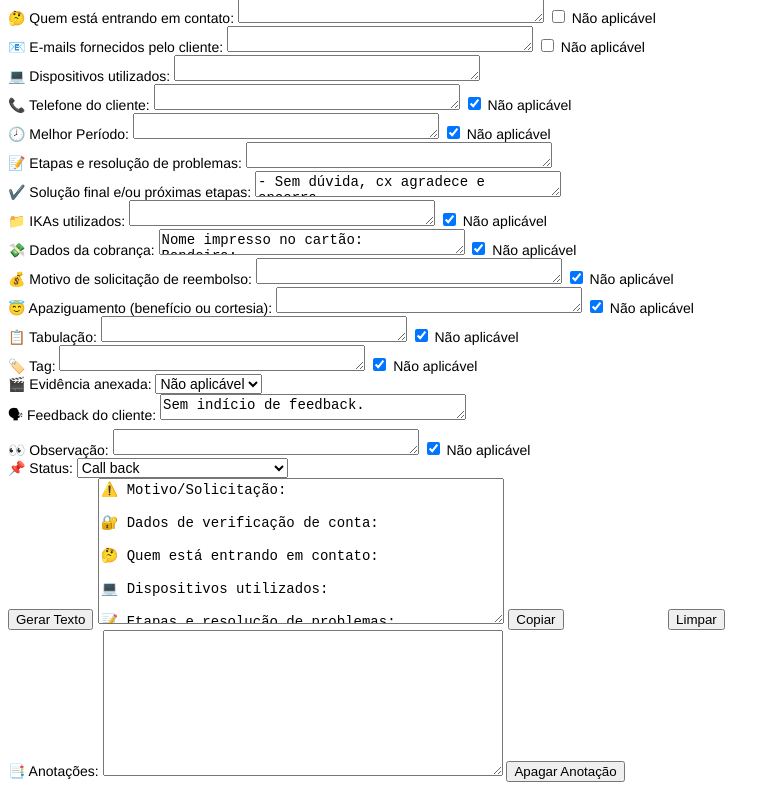
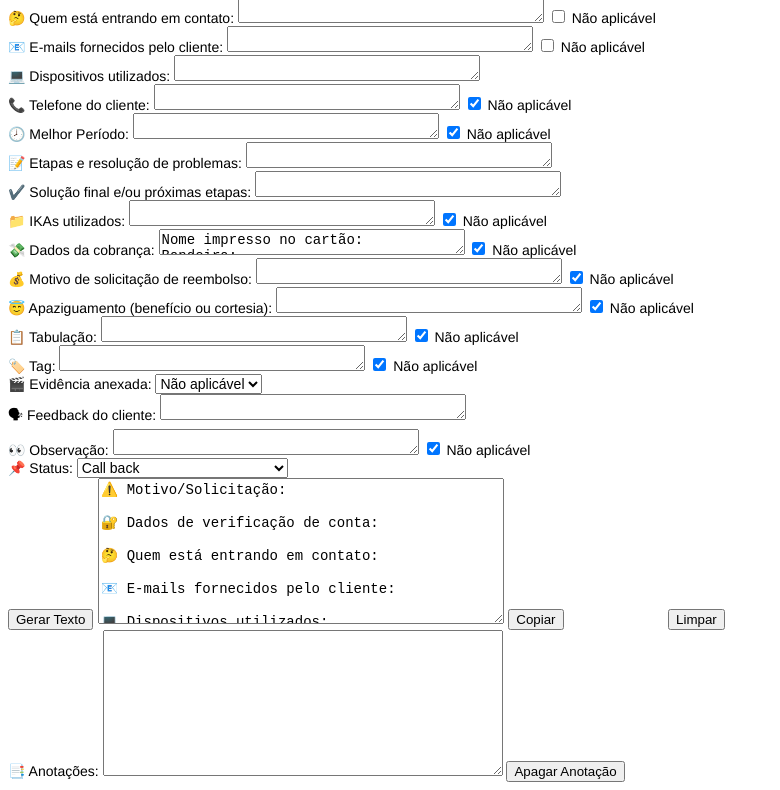
Before and after one commit to 3012notes94/templatechatpadrao, a plain HTML site: page index.html in a window 1280 px wide. Both pictures are taken after a click on the button "Gerar Texto". Shown: the part 183-973 px from the top of the page, without its empty margins (0-780 px from the left). Drawn offline with Linux system fonts and the light colour scheme.

Commit message:
index.html

```diff
--- a/index.html
+++ b/index.html
@@ -86,7 +86,7 @@
     </div>
     <div class="linha">
       <span id="emoji9">✔️</span> Solução final e/ou próximas etapas:
-      <textarea id="solucaoProximasEtapas" class="bloco-notas">- Sem dúvida, cx agradece e encerra.</textarea>
+      <textarea id="solucaoProximasEtapas" class="bloco-notas"></textarea>
     </div>
     <div class="linha" id="linhaIKAs">
       <span id="emoji10">📁</span> IKAs utilizados:
@@ -134,7 +134,7 @@ Valor cobrado: R$ </textarea>
     </div>
     <div class="linha">
       <span id="emoji16">🗣</span> Feedback do cliente:
-      <textarea id="feedbackCliente" class="bloco-notas">Sem indício de feedback.</textarea>
+      <textarea id="feedbackCliente" class="bloco-notas"></textarea>
     </div>
     <div class="linha" id="linhaObservacao">
       <span id="emoji17">👀</span> Observação:
@@ -183,6 +183,10 @@ Valor cobrado: R$ </textarea>
         var naoAplicavelContato = document.getElementById('naoAplicavelContato').checked;
         if (!naoAplicavelContato) {
           textoFinal += adicionarEmoji("🤔") + " Quem está entrando em contato: " + document.getElementById('Contato').value + "\n\n";
+        }
+        var naoAplicavelEmail = document.getElementById('naoAplicavelEmail').checked;
+        if (!naoAplicavelEmail) {
+          textoFinal += adicionarEmoji("📧") + " E-mails fornecidos pelo cliente: " + document.getElementById('emailCliente').value + "\n\n";
         }
         textoFinal += adicionarEmoji("💻") + " Dispositivos utilizados: " + document.getElementById('dispositivosUtilizados').value + "\n\n";
         var naoAplicavelTelefone = document.getElementById('naoAplicavelTelefone').checked;
```
